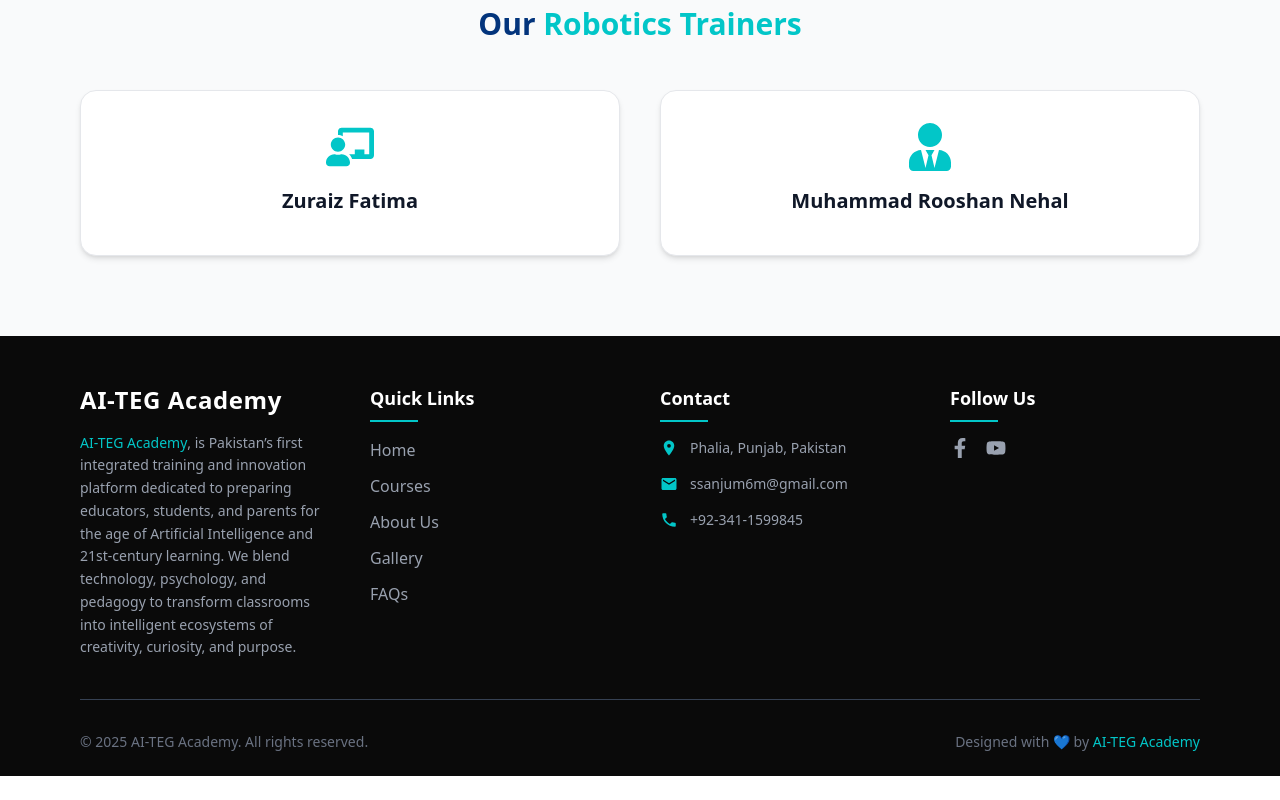
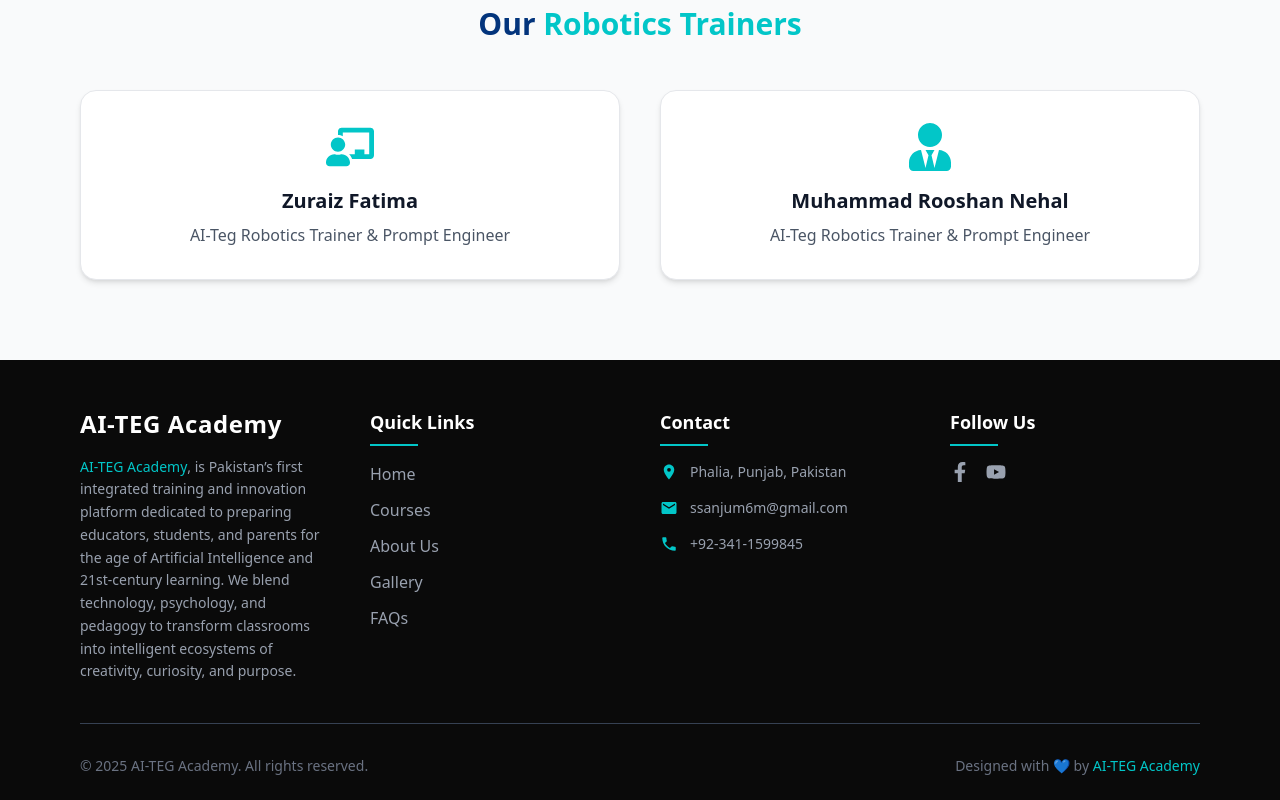
Before and after one commit to asadimran12/AitegSolutions.com, a React (Vite) app in the folder frontend/: page /about in a window 1280 px wide. Shown: the part 1396-2196 px from the top of the page. Before the commit the page ends 2172 px from the top, so only its background shows below. Built offline with nearby package versions, Linux system fonts and the light colour scheme.

Commit message:
AddChnages

```diff
--- a/frontend/src/pages/About.jsx
+++ b/frontend/src/pages/About.jsx
@@ -136,7 +136,7 @@
               <h3 className="text-xl font-semibold text-gray-900 mb-2">
                 {member.name}
               </h3>
-              <p className="text-gray-600">{member.role}</p>
+              <p className="text-gray-600">{member.descrp}</p>
             </div>
           ))}
         </div>
```
